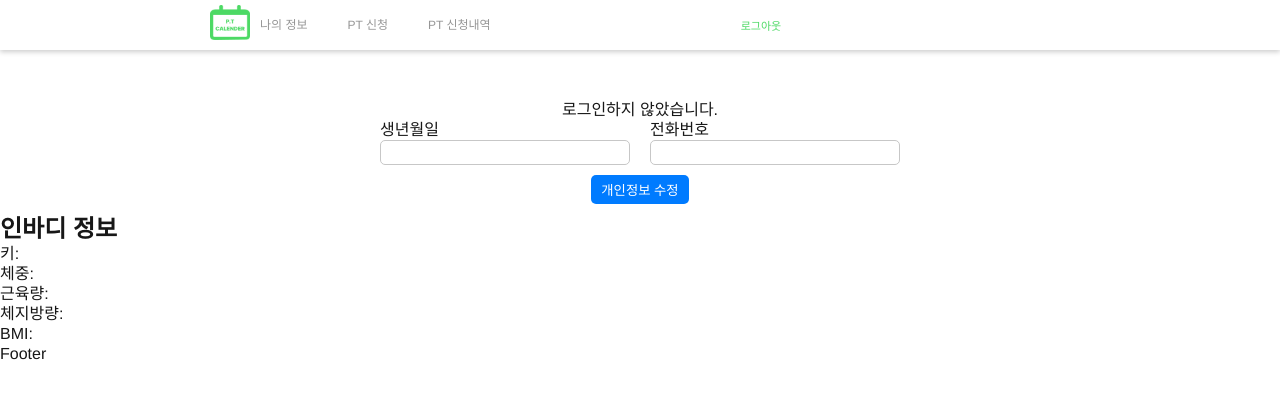
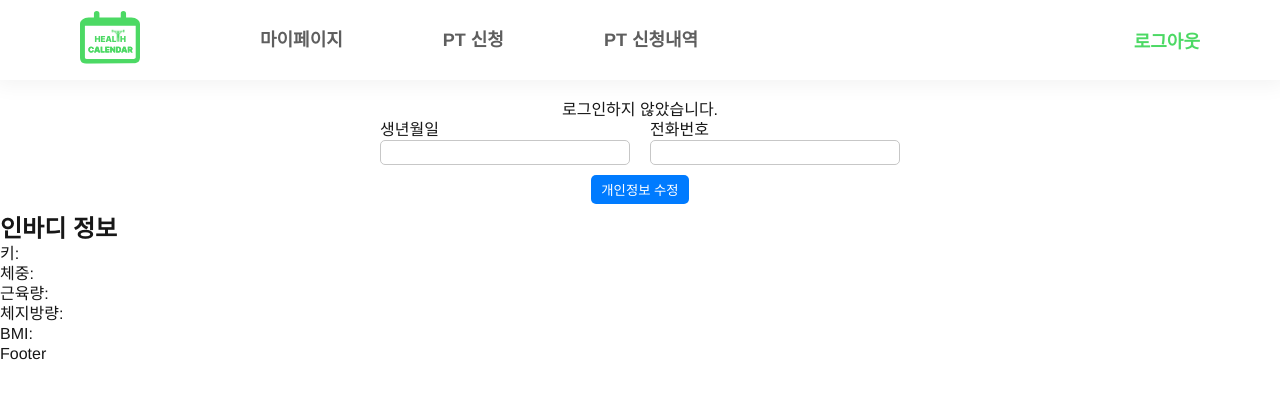
Before and after one commit to YuHyeonWook/health, a React (Vite) app: page /mypage in a window 1280 px wide. Shown: the top 398 px of the page. Built offline with nearby package versions, Linux system fonts and the light colour scheme; a web font is replaced by a local one.

Commit message:
Design: 헤더 스타일 수정, 변수명 수정

```diff
--- a/src/components/Header.tsx
+++ b/src/components/Header.tsx
@@ -1,65 +1,70 @@
 import { Link } from 'react-router-dom';
 import LoginOut from './LoginOut';
 import styled from 'styled-components';
-import logo from '@/assets/images/logo.png';
+import logo from '@/assets/images/logo.svg';
 
 const NavContainer = styled.nav`
-  height: 5rem;
   display: flex;
   align-items: center;
-  color: #f9fffa;
-  box-shadow: 0 2px 5px rgba(0, 0, 0, 0.2);
-  padding-right: 2rem;
+  justify-content: space-between;
   position: fixed;
   top: 0;
-  width: 100%;
+  left: 0;
+  right: 0;
   z-index: 1000;
+  height: 8rem;
+  padding: 0 8rem;
+  color: var(--color-gray-dark);
+  box-shadow: 0 0 20px 5px rgba(0, 0, 0, 0.05);
 `;
 
 const LogoLink = styled(Link)`
   text-decoration: none;
-  margin-left: 21rem;
 `;
 
 const LogoImage = styled.img`
-  width: 4rem;
+  width: 6rem;
   height: auto;
-`;
-
-const NavLink = styled(Link)`
-  text-decoration: none;
-  color: #969696;
 `;
 
 const NavList = styled.ul`
   display: flex;
   align-items: center;
-  gap: 2rem;
+  margin-right: auto;
+  padding-left: 12rem;
+  gap: 10rem;
 `;
 
-const NavItem = styled.li`
-  list-style: none;
-  margin: 0 1rem;
-  font-size: 1.2rem;
+const NavItem = styled.li``;
+
+const NavLink = styled(Link)`
+  font-size: 1.8rem;
+  color: var(--color-gray-dark);
+  font-weight: 700;
+  transition: color 0.3s;
+  &:hover {
+    color: var(--color-primary);
+  }
 `;
 
 const LogoutBox = styled.div`
-  margin-left: 24rem;
+  font-size: 1.8rem;
+  color: var(--color-primary);
+  font-weight: 700;
 `;
 
 const Header = () => {
   return (
-    <>
     <NavContainer>
       <LogoLink to="/calendar">
-          <LogoImage src={logo} alt="logo사진" />
+        <LogoImage src={logo} alt="health calendar" />
       </LogoLink>
       <NavList>
         <NavItem>
-            <NavLink to="/mypage">나의 정보</NavLink>
+          <NavLink to="/mypage">마이페이지</NavLink>
         </NavItem>
         <NavItem>
-            <NavLink to="">PT 신청</NavLink>
+          <NavLink to="/apply">PT 신청</NavLink>
         </NavItem>
         <NavItem>
           <NavLink to="">PT 신청내역</NavLink>
@@ -69,7 +74,6 @@ const Header = () => {
         <LoginOut />
       </LogoutBox>
     </NavContainer>
-    </>
   );
 };
 
--- a/src/components/LoginOut.tsx
+++ b/src/components/LoginOut.tsx
@@ -3,11 +3,13 @@ import { useNavigate } from 'react-router-dom';
 import styled from 'styled-components';
 
 const LogoutBtn = styled.button`
-  border: none;
-  background-color: transparent;
-  cursor: pointer;
-  font-size: 1.1rem;
-  color: #4cd964;
+  font-size: 1.8rem;
+  font-weight: 700;
+  color: var(--color-primary);
+  transition: color 0.3s;
+  &:hover {
+    color: var(--color-primary-dark);
+  }
 `;
 
 const LoginOut = () => {
--- a/src/styles/globalStyle.ts
+++ b/src/styles/globalStyle.ts
@@ -34,14 +34,16 @@ const GlobalStyle = createGlobalStyle`
   }
 
   :root {
-    --color-green: #4cd964
-    --color-green-light: #f9fffa;
+    --color-primary: #4cd964;
+    --color-primary-light: #f9fffa;
+    --color-primary-dark: #30ac45;
     --color-gray: #969696;
     --color-gray-light: #c7c7c7;
     --color-gray-dark: #5e5e5e;
     --color-black: #171717;
     --color-white: #ffffff;
 
+    --border-primary: 1px solid #4cd964;
     --border-gray: 1px solid #c7c7c7;
 
     font-size: 10px;
```
Lines whose indentation alone changed are shown as unchanged.
